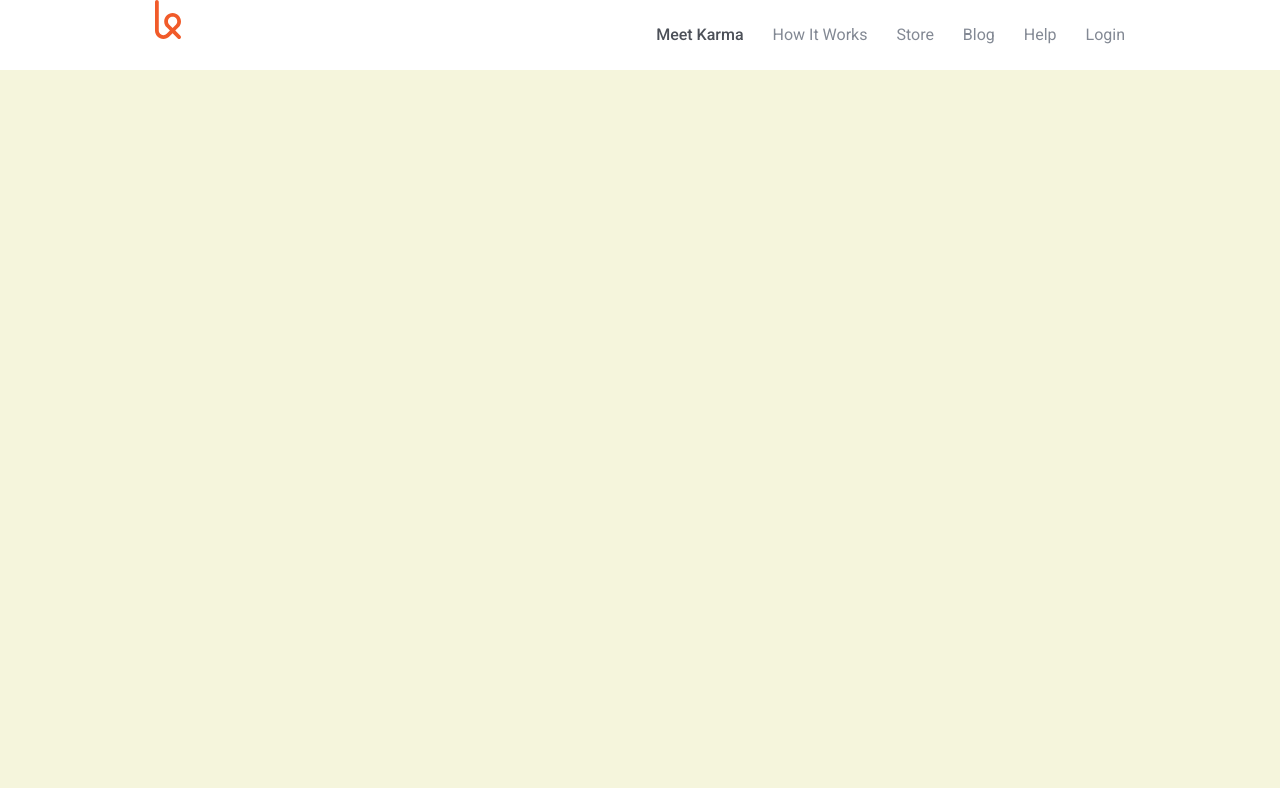
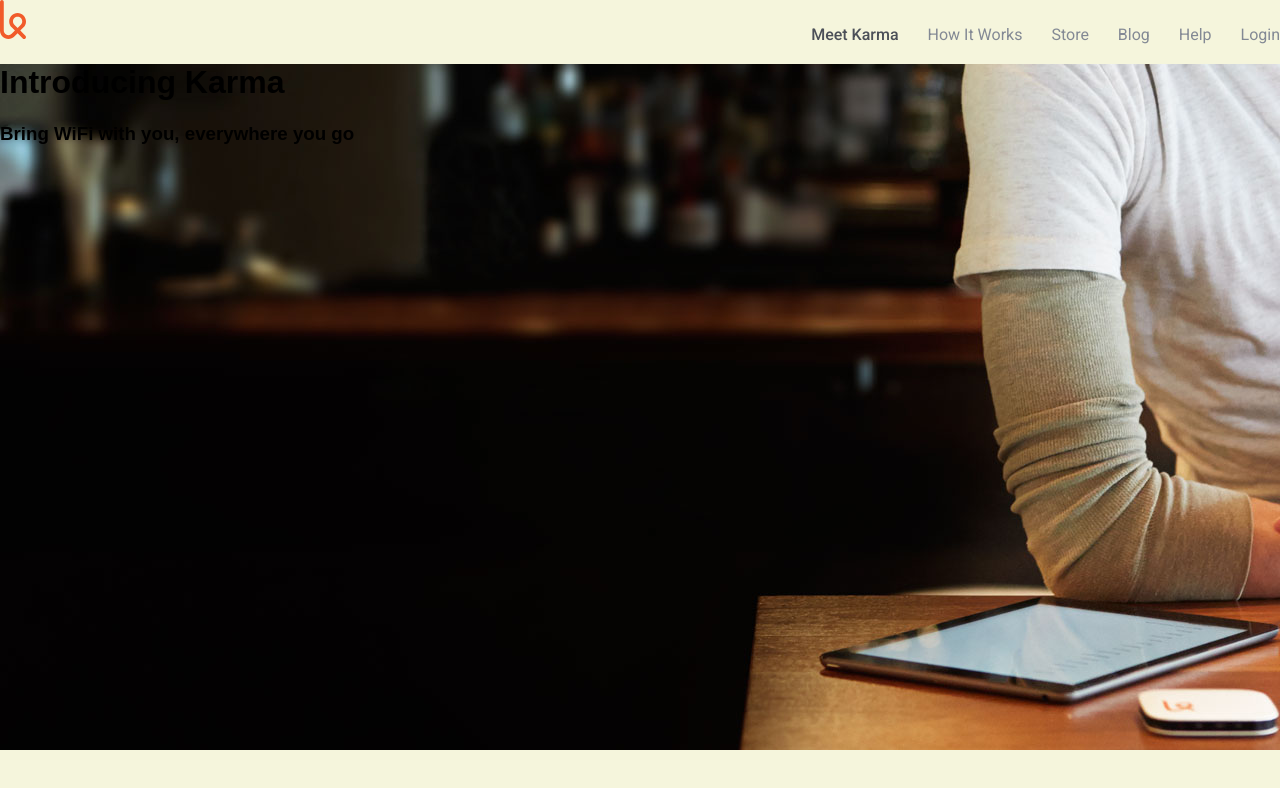
Before and after one commit to Tenkaklet/startup_landing_page-clone, a plain HTML site: page index.html in a window 1280 px wide. Drawn offline with Linux system fonts and the light colour scheme.

Commit message:
began work on welcome feature

```diff
--- a/css/style.css
+++ b/css/style.css
@@ -449,9 +449,9 @@ body {
 }
 
 
-/* Navigation */
+/* William, this was my first attempt at it, which I'm not entirely sure of how to use floats and why one would use margin-top in a nav */
 
-.top-navigation {
+/*.top-navigation {
   background-color: #FFF;
 }
 .top-navigation .content {
@@ -461,7 +461,7 @@ body {
 }
 .content {
   padding: 0 15px;
-}
+}*/
 
 
 .top-navigation .links {
@@ -485,3 +485,12 @@ body {
   cursor: pointer;
   color: #333;
 }
+
+/* Welcome */
+
+#welcome {
+  width: 100%;
+  height: 686px;
+  background-color: green;
+  background: url(../img/first-background.jpg);
+}
--- a/index.html
+++ b/index.html
@@ -21,7 +21,8 @@
 	</nav>
 
 	<section id="welcome">
-
+		<h1>Introducing Karma</h1>
+		<h3>Bring WiFi with you, everywhere you go</h3>
 	</section>
 </body>
 </html>
```
Also changed, not shown: img/first-background.jpg (added).
